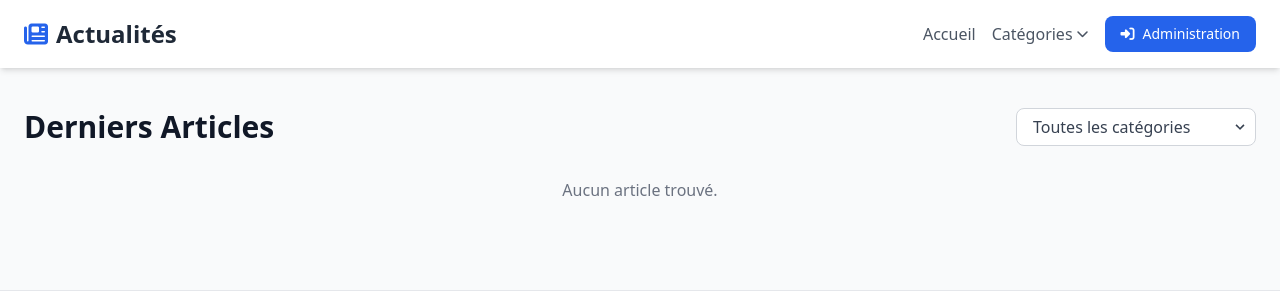
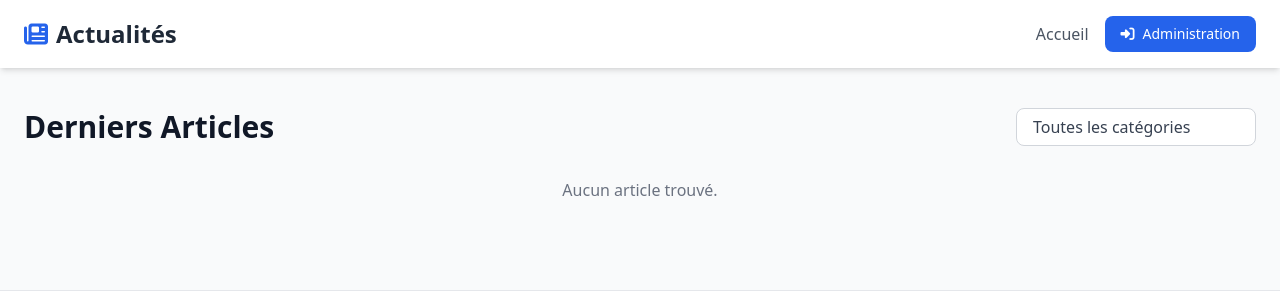
Before and after one commit to noreyni03/news-platform-php, a PHP site: page /projet-actualite/frontend/views/public/home_tailwind.php in a window 1280 px wide. Shown: the top 291 px of the page. Run offline with PHP 8.4, Linux system fonts and the light colour scheme; the template is opened without the code that fills it, so the values that code supplies are empty; some libraries are stand-ins or nearby versions.

Commit message:
feat: Implémentation du MVP du projet

```diff
--- a/frontend/views/public/home_tailwind.php
+++ b/frontend/views/public/home_tailwind.php
@@ -26,18 +26,7 @@
         </a>
         <div class="flex items-center space-x-4 relative">
             <a href="index.php" class="text-gray-600 hover:text-blue-600 hidden sm:inline">Accueil</a>
-            <!-- Menu Catégories -->
-            <div class="relative">
-                <button id="category-menu-btn" class="text-gray-600 hover:text-blue-600 flex items-center focus:outline-none">
-                    Catégories <i class="fas fa-chevron-down ml-1 text-xs"></i>
-                </button>
-                <ul id="category-menu" class="absolute right-0 mt-2 w-56 bg-white border rounded-lg shadow-lg hidden z-50">
-                    <li><a href="index.php" class="block px-4 py-2 hover:bg-gray-100">Toutes les catégories</a></li>
-                    <?php foreach ($categories as $cat): ?>
-                        <li><a href="index.php?category=<?= $cat['id'] ?>" class="block px-4 py-2 hover:bg-gray-100"><?= htmlspecialchars($cat['name']) ?></a></li>
-                    <?php endforeach; ?>
-                </ul>
-            </div>
+            <!-- Suppression du menu Catégories ici -->
             <a href="admin/login.php" class="bg-blue-600 text-white px-4 py-2 rounded-lg hover:bg-blue-700 transition duration-300 flex items-center text-sm">
                 <i class="fas fa-sign-in-alt mr-2"></i>Administration
             </a>
@@ -61,9 +50,6 @@
                     <option value="<?= $cat['id'] ?>" <?= isset($_GET['category']) && $_GET['category']==$cat['id'] ? 'selected' : '' ?>><?= htmlspecialchars($cat['name']) ?></option>
                 <?php endforeach; ?>
             </select>
-            <div class="pointer-events-none absolute inset-y-0 right-0 flex items-center px-2 text-gray-700">
-                <svg class="fill-current h-4 w-4" xmlns="http://www.w3.org/2000/svg" viewBox="0 0 20 20"><path d="M9.293 12.95l.707.707L15.657 8l-1.414-1.414L10 10.828 5.757 6.586 4.343 8z"/></svg>
-            </div>
         </form>
     </div>
 
```
